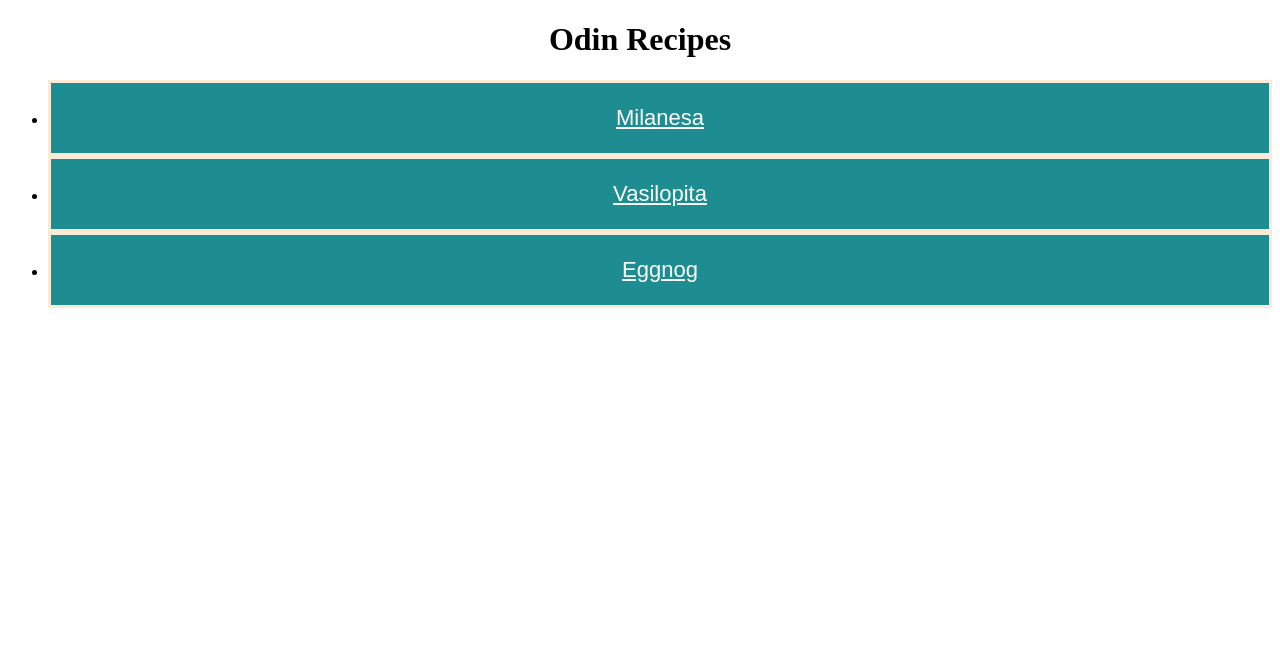
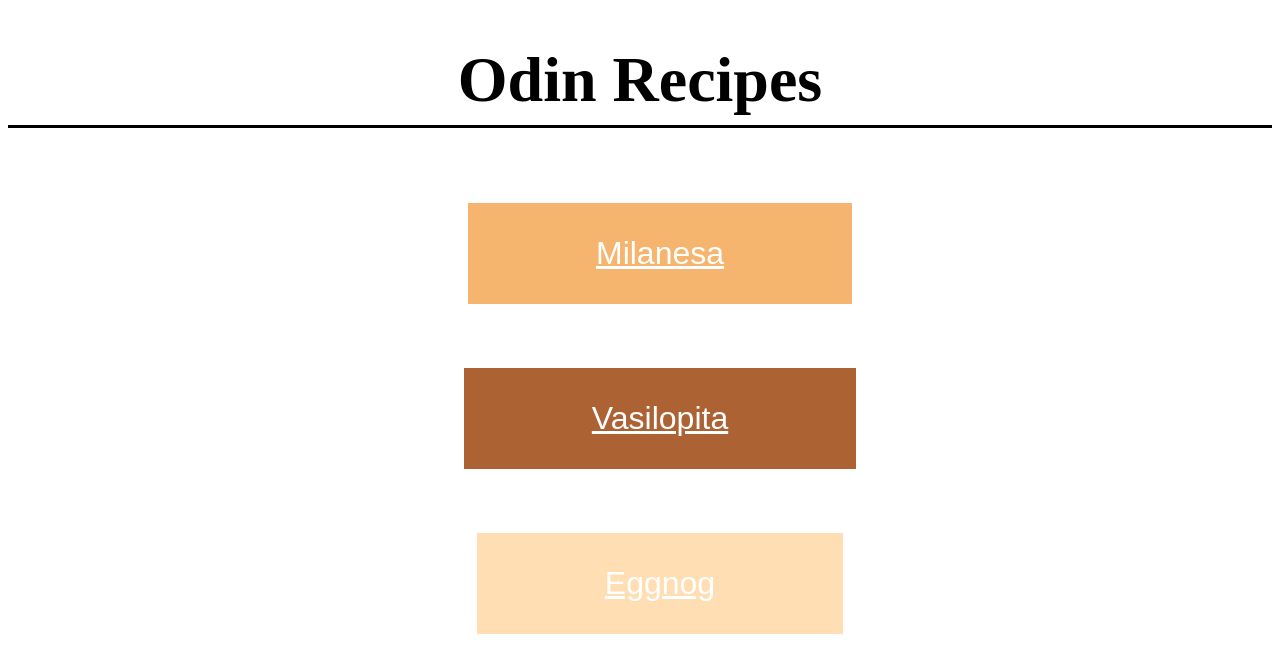
Before and after one commit to Burt8/odin-recipes, a plain HTML site: page index.html in a window 1280 px wide. Drawn offline with Linux system fonts and the light colour scheme.

Commit message:
Add classes to links, add styling to links
Added classes to home page links and back-ground color to links

```diff
--- a/index.html
+++ b/index.html
@@ -7,11 +7,11 @@
     </head>
 
     <body>
-        <h1>Odin Recipes</h1>
+        <h1 class="Headings">Odin Recipes</h1>
         <ul class="homelink">
-            <li><a href="./recipes/Milanesa.html">Milanesa</a></li>
-            <li><a href="./recipes/Vasilopita.html">Vasilopita</a></li>
-            <li><a href="./recipes/Eggnog.html">Eggnog</a></li>
+            <li><a href="./recipes/Milanesa.html" class="Milanesa">Milanesa</a></li>
+            <li><a href="./recipes/Vasilopita.html" class="Vasilopita">Vasilopita</a></li>
+            <li><a href="./recipes/Eggnog.html" class="Eggnog">Eggnog</a></li>
         </ul>
     </body>
 </html>
--- a/styles.css
+++ b/styles.css
@@ -1,20 +1,30 @@
-.homelink a {
+.homelink li, a {
     font-family:Arial, Helvetica, sans-serif;
-    font-size: 22px;
-    color:hsl(0, 0%, 100%);
-    display:block;
-    border-style: solid;
-    border-color:antiquewhite;
-    background-color: hsl(182, 67%, 34%);
-    padding: 1em;
-    height:auto;
-    width:auto;
-
-
+    font-size: 32px;
+    display:inline-block;
+    margin-right:0px;
+    padding:32px;
+    padding-left:128px;
+    padding-right:128px;
+    color:rgb(255, 255, 255);
 }
-ol{
-    padding: 2px;
+.Milanesa{
+    background-color:hsl(31, 88%, 70%)
+}
+.Vasilopita{
+    background-color:hsl(23, 54%, 44%)
+}
+.Eggnog {
+    background-color:rgb(255, 222, 179)
 }
 body {
     text-align: center;
 }
+.Headings{
+    font-size:64px;
+    border-style:solid;
+    border-top: 0px;
+    border-right: 0px;
+    border-left:0px;
+    padding-bottom:8px
+}
```
